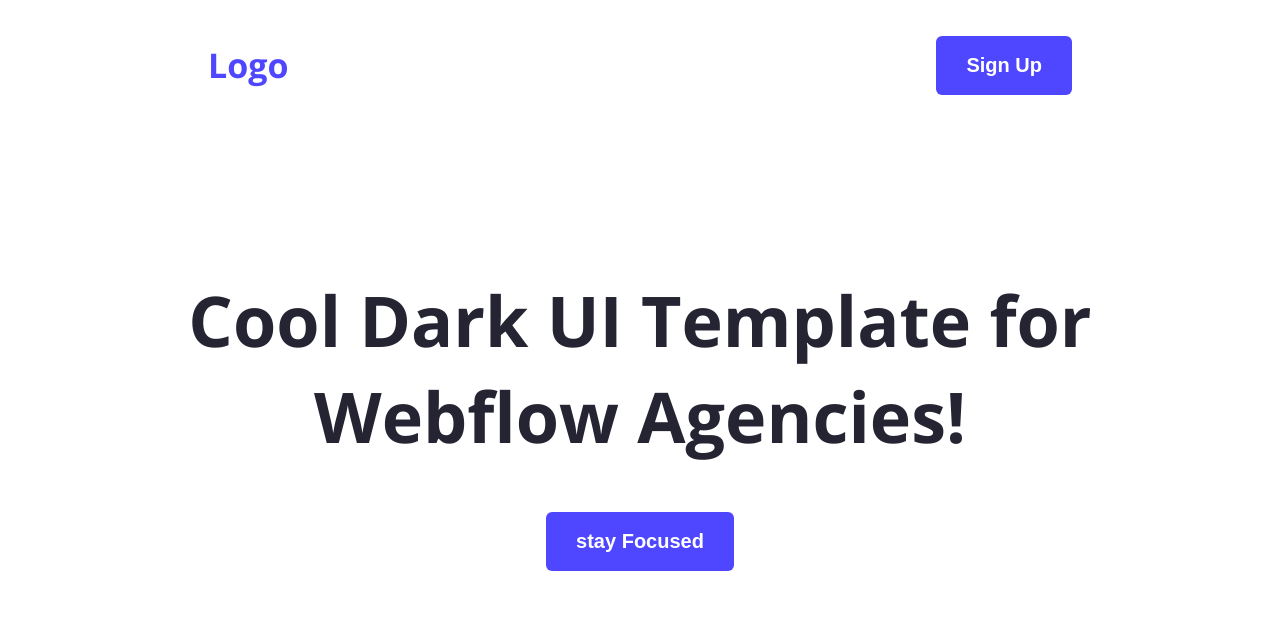
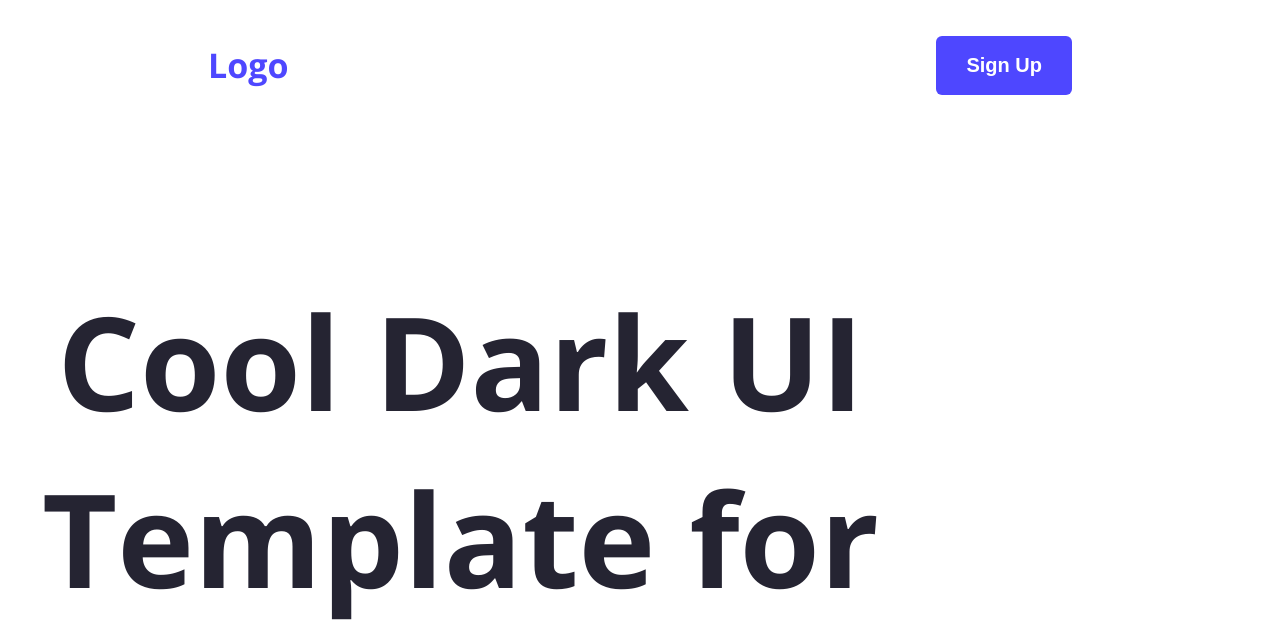
Before and after one commit to MubarakHossenAbir/my-second-website, a plain HTML site: page index.html in a window 1280 px wide. Shown: the top 629 px of the page. Drawn offline with nearby package versions, Linux system fonts and the light colour scheme.

Commit message:
added my fifth step

```diff
--- a/index.html
+++ b/index.html
@@ -8,7 +8,7 @@
     <link rel="preconnect" href="https://fonts.gstatic.com" crossorigin>
     <link href="https://fonts.googleapis.com/css2?family=Open+Sans:ital,wght@0,300..800;1,300..800&display=swap" rel="stylesheet">
     <link rel="stylesheet" href="styles/blog.css">
-</head> <!-- ✅ বন্ধ করলাম -->
+</head>
 
 <body class="open-sans-normal">
     <header class="header">
--- a/styles/blog.css
+++ b/styles/blog.css
@@ -83,10 +83,12 @@ nav ul a {
 .banner-title {
   color: #252432;
   font-weight: bold;
-  font-size: 35px;
+  font-size: 65px;
   margin-top: 150px;
   margin-bottom: 80px;
   text-align: center;
+  width:905px
+
 }
 
 /* header styles */
```
